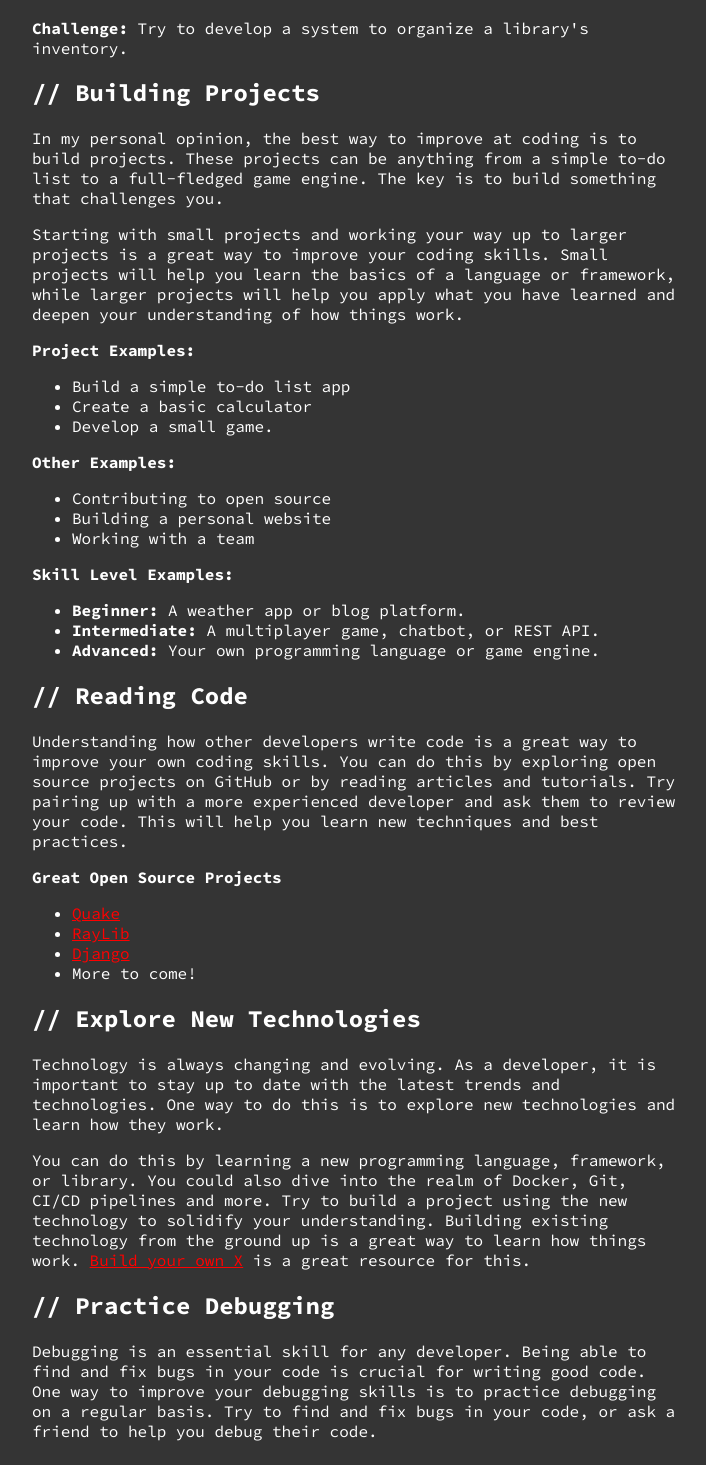
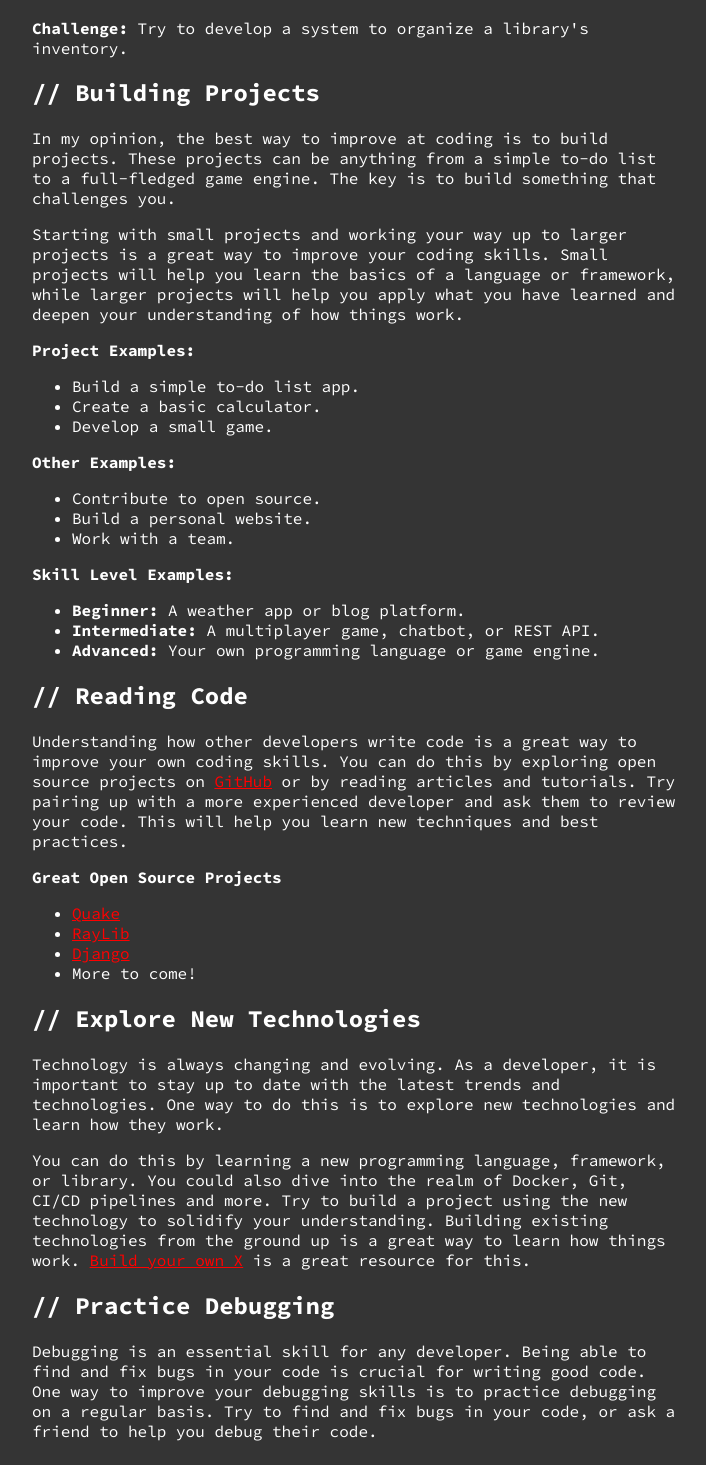
Before and after one commit to tankpillow/tankpillow.dev, a Next.js app: page /blog/how-to-improve in a window 1280 px wide. Shown: the part 718-2183 px from the top of the page, without its empty margins (283-989 px from the left). Built offline with nearby package versions, Linux system fonts and the light colour scheme.

Commit message:
fixed typo

```diff
--- a/src/app/blog/how-to-improve/page.tsx
+++ b/src/app/blog/how-to-improve/page.tsx
@@ -28,7 +28,7 @@ export default function HowToImprovePage()
             </p>
             <h2>// Building Projects</h2>
             <p>
-                In my personal opinion, the best way to improve at coding is to build projects. These projects
+                In my opinion, the best way to improve at coding is to build projects. These projects
                 can be anything from a simple to-do list to a full-fledged game engine. The key is to build something
                 that challenges you.
             </p>
@@ -39,15 +39,15 @@ export default function HowToImprovePage()
             </p>
             <strong>Project Examples:</strong>
             <ul>
-                <li>Build a simple to-do list app</li>
-                <li>Create a basic calculator</li>
+                <li>Build a simple to-do list app.</li>
+                <li>Create a basic calculator.</li>
                 <li>Develop a small game.</li>
             </ul>
             <strong>Other Examples:</strong>
             <ul>
-                <li>Contributing to open source</li>
-                <li>Building a personal website</li>
-                <li>Working with a team</li>
+                <li>Contribute to open source.</li>
+                <li>Build a personal website.</li>
+                <li>Work with a team.</li>
             </ul>
             <strong>Skill Level Examples:</strong>
             <ul>
@@ -58,7 +58,7 @@ export default function HowToImprovePage()
             <h2>// Reading Code</h2>
             <p>
                 Understanding how other developers write code is a great way to improve your own coding skills.
-                You can do this by exploring open source projects on GitHub or by reading articles and tutorials.
+                You can do this by exploring open source projects on <Link target="_blank" href="https://github.com">GitHub</Link> or by reading articles and tutorials.
                 Try pairing up with a more experienced developer and ask them to review your code. This will help
                 you learn new techniques and best practices.
             </p>
@@ -84,8 +84,8 @@ export default function HowToImprovePage()
                 You can do this by learning a new programming language, framework, or library.
                 You could also dive into the realm of Docker, Git, CI/CD pipelines and more.
                 Try to build a project using the new technology to solidify your understanding.
-                Building existing technology from the ground up is a great way to learn how things
-                work. <Link href={"https://build-your-own-x.vercel.app/"}>Build your own X</Link> is
+                Building existing technologies from the ground up is a great way to learn how things
+                work. <Link target="_blank" href={"https://build-your-own-x.vercel.app/"}>Build your own X</Link> is
                 a great resource for this.
             </p>
             <h2>// Practice Debugging</h2>
```
